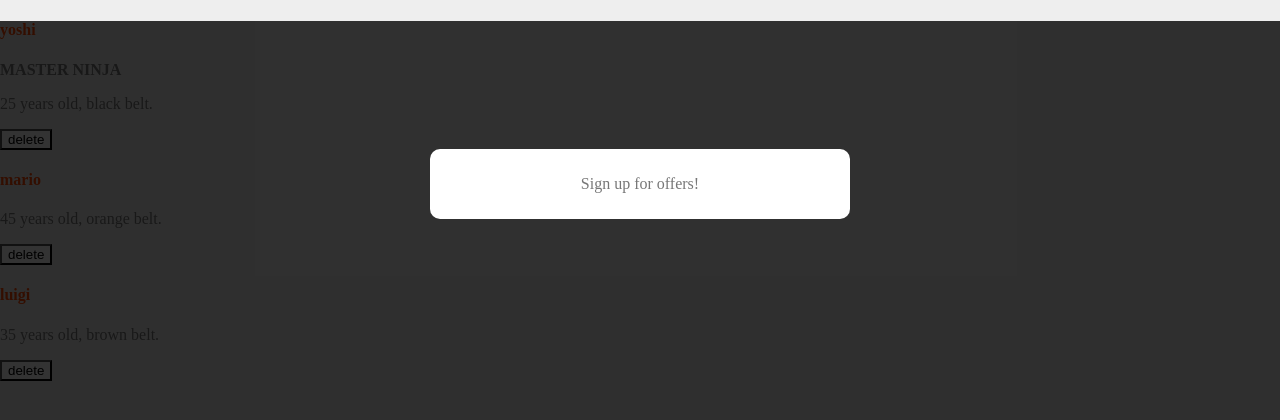
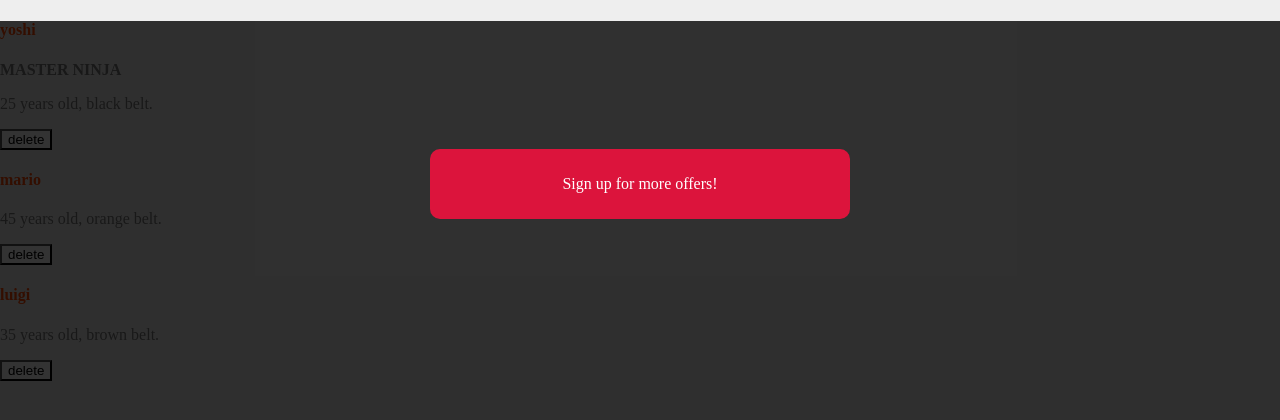
Before and after one commit to k4sud0n/svelte-poll-app, a Svelte app: page / in a window 1280 px wide. Shown: the top 420 px of the page. Built offline with nearby package versions, Linux system fonts and the light colour scheme.

Commit message:
Finish Lesson 11

```diff
--- a/src/App.svelte
+++ b/src/App.svelte
@@ -12,7 +12,7 @@
   }
 </script>
 
-<Modal/>
+<Modal message="Sign up for more offers!" isPromo={true} />
 
 <main>
   {#each people as person (person.id)}
--- a/src/Modal.svelte
+++ b/src/Modal.svelte
@@ -1,12 +1,14 @@
 <script>
+    export let message = 'default value';
+    export let isPromo = false;
+
     let showModal = true;
-    let isPromo = false;
 </script>
 
 {#if showModal}
     <div class="backdrop" class:promo={isPromo}>
         <div class="modal">
-        <p>Sign up for offers!</p>
+        <p>{message}</p>
         </div>
     </div>
 {/if}
```
